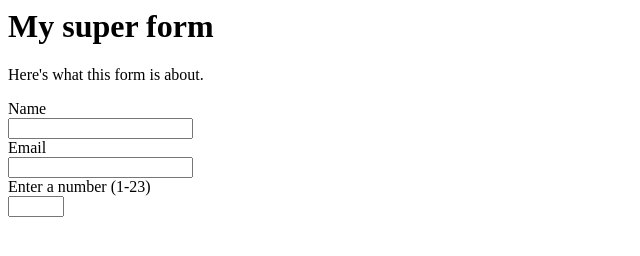
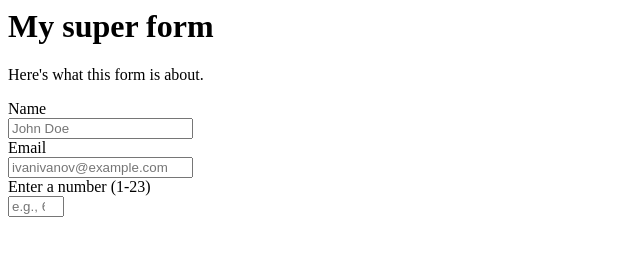
Before and after one commit to ctauchen/FCC-WebDev-2, a plain HTML site: page index.html in a window 1280 px wide. Shown: the whole page, without its empty margins (0-640 px from the left). Drawn offline with Linux system fonts and the light colour scheme.

Commit message:
Added placeholder text to fields, fixes #12

```diff
--- a/index.html
+++ b/index.html
@@ -13,11 +13,11 @@
 <form id="survey-form">
 
   <label for="name" id="name-label">Name</label><br>
-    <input type="text"><br>
+    <input type="text" id="name" placeholder="John Doe" required><br>
   <label for="email" id="email-label">Email</label><br>
-    <input type="email" id="email" required><br>
+    <input type="email" id="email" placeholder="ivanivanov@example.com" required><br>
   <label for="number" id="number-label">Enter a number (1-23)</label><br>
-    <input type="number" id="number" min="1" max="23" required><br>
+    <input type="number" id="number" min="1" max="23" placeholder="e.g., 6" required><br>
 </form>
 
 
```
